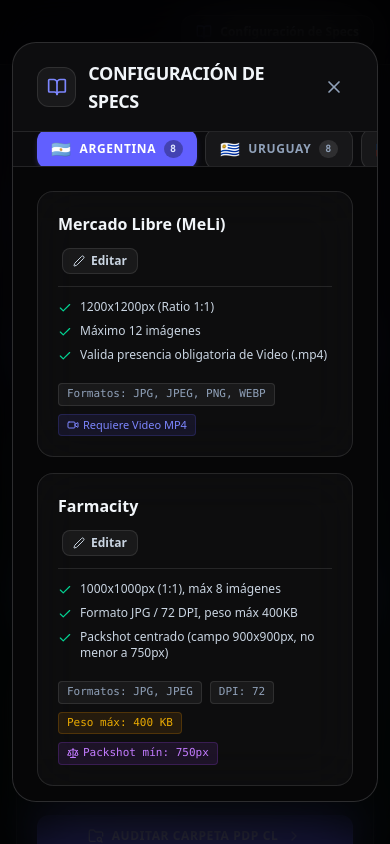
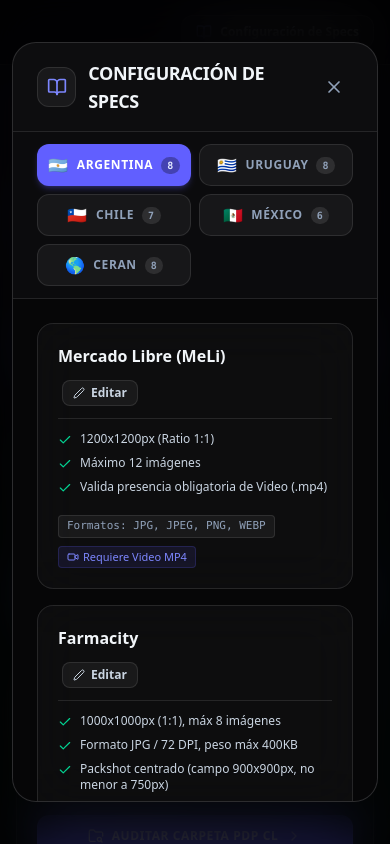
Before and after one commit to lucasdg83/Validaror-PDPs, a React (Vite) app: page / in a window 390 px wide. Both pictures are taken after a click on the button "Configuración de Specs". Shown: the top 844 px of the page. Built offline with nearby package versions, Linux system fonts and the light colour scheme.

Commit message:
refactor: update country selector layout and naming
Simplify CERAN display name and refactor the country selector into a grid layout for better responsiveness.

```diff
--- a/src/components/SpecsViewerModal.tsx
+++ b/src/components/SpecsViewerModal.tsx
@@ -149,8 +149,7 @@
         )}
 
         {/* Country Selector Tabs */}
-        <div className="flex items-center justify-between gap-2 px-6 py-3 bg-white/[0.01] border-b border-white/10 overflow-x-auto no-scrollbar">
-          <div className="flex items-center gap-2 min-w-max">
+        <div className="grid grid-cols-2 sm:grid-cols-3 md:grid-cols-5 gap-2 px-6 py-3 bg-white/[0.01] border-b border-white/10">
           {COUNTRIES.map((c) => {
             const count = (specsStore[c.code] || []).length;
             const isSelected = selectedCountry === c.code;
@@ -158,7 +157,7 @@
               <button
                 key={c.code}
                 onClick={() => setSelectedCountry(c.code)}
-                  className={`flex items-center gap-2 px-3.5 py-2 rounded-xl text-xs font-bold uppercase tracking-wider transition-all ${
+                className={`flex items-center justify-center gap-2 px-3 py-2 rounded-xl text-xs font-bold uppercase tracking-wider transition-all ${
                   isSelected
                     ? 'bg-indigo-500 text-white shadow-md shadow-indigo-500/25'
                     : 'text-slate-400 hover:text-slate-200 bg-white/5 border border-white/10'
@@ -176,15 +175,6 @@
               </button>
             );
           })}
-          </div>
-
-          <button
-            onClick={handleAddNewRetailer}
-            className="flex items-center gap-1.5 px-3 py-2 rounded-xl text-xs font-bold uppercase tracking-wider bg-indigo-500/10 hover:bg-indigo-500/20 text-indigo-400 border border-indigo-500/30 transition-all flex-shrink-0 active:scale-95"
-          >
-            <Plus className="w-3.5 h-3.5" />
-            <span>+ Agregar Retailer</span>
-          </button>
         </div>
 
         {/* Spec List */}
--- a/src/data/retailerSpecs.ts
+++ b/src/data/retailerSpecs.ts
@@ -35,7 +35,7 @@
   },
   {
     code: 'CERAN',
-    name: 'CERAN (Centroamérica & Andina)',
+    name: 'CERAN',
     flag: '🌎',
     description: 'Colombia, Perú, Ecuador, Panamá, Costa Rica, Guatemala e-retailers',
     status: 'active',
```
Lines whose indentation alone changed are shown as unchanged.
